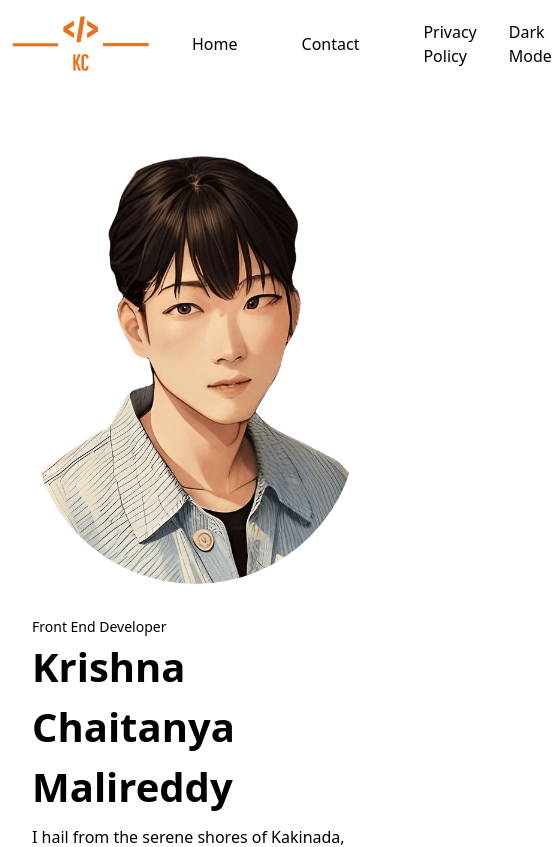
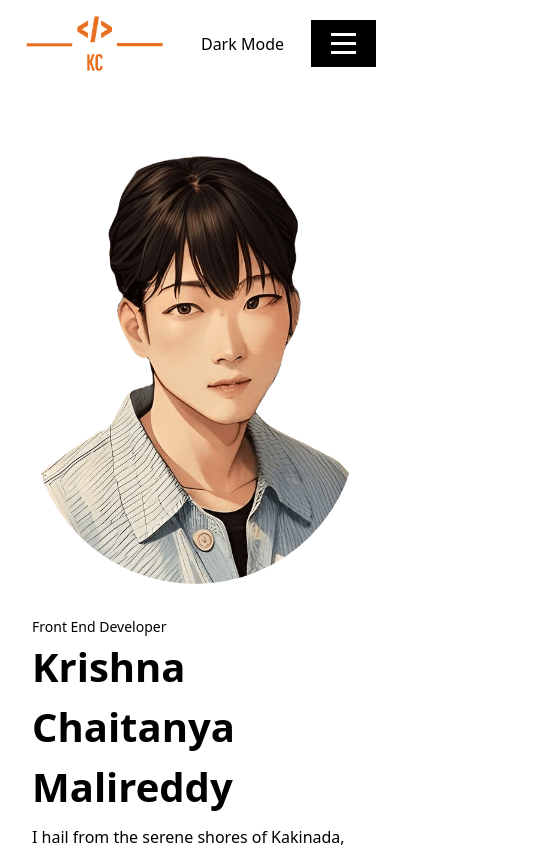
Before and after one commit to krishnamalireddy/krishnamalireddy.github.io, a React (Create React App) app: page / in a window 390 px wide. Shown: the top 847 px of the page, 552 px wide, since content can reach past the window. Built offline with nearby package versions, Linux system fonts and the light colour scheme.

Commit message:
added mobile menu

```diff
--- a/src/App.js
+++ b/src/App.js
@@ -1,8 +1,7 @@
 import React, { useState } from 'react';
 import Routeslink from './Pageroutes';
 import { BrowserRouter as Router } from 'react-router-dom';
-import Newtab from './Components/opennewtab.js';
-import { Link } from 'react-router-dom';
+import MobileNav from './Components/mobileview.js';
 import logo from './kc-logos/kc-logos.png';
 import DarkModeToggle from './darkmode';
 
@@ -19,23 +18,9 @@ function App() {
       <nav className="flex justify-around	align-middle items-center navbar background md:px-20">
         <div className="logo">
           <img src={logo} className="logo_kc max-w-[10rem]" alt="kc" />
-        </div>
-        <ul className="nav-list flex justify-between items-center align-middle">
-          <li className="px-8">
-            <Link to="/">Home</Link>
-          </li>
-          <li className="px-8">
-          <Link to="/contact/">
-              Contact
-            </Link>
-          </li>
-          <li className="px-8">
-            <Link to="/privacy-policy/">
-              Privacy Policy
-            </Link>
-          </li>
-        </ul>
-        <DarkModeToggle isDarkMode={isDarkMode} toggleDarkMode={toggleDarkMode} />
+        </div>        <DarkModeToggle isDarkMode={isDarkMode} toggleDarkMode={toggleDarkMode} />
+
+       <MobileNav />
       </nav>
       <Routeslink />
       <footer className="footer">
--- /dev/null
+++ b/src/Components/MobileNav.css
@@ -0,0 +1,72 @@
+
+
+/* Media Query for Mobile */
+@media screen and (max-width: 768px) {
+    /* Mobile Navigation Container */
+.mobile-nav {
+    display: flex;
+    align-items: center;
+    background-color: #000;
+    color: #fff;
+    padding: 10px 20px;
+    justify-content: space-between;
+  }
+
+  /* Menu Toggle Icon */
+  .menu-toggle {
+    display: none;
+    flex-direction: column;
+    cursor: pointer;
+  }
+
+  .bar {
+    width: 25px;
+    height: 3px;
+    background-color: #fff;
+    margin: 3px 0;
+  }
+
+  /* Navigation List */
+  .nav-list {
+    list-style: none;
+    display: flex;
+    margin: 0;
+    padding: 0;
+  }
+
+  .nav-list li {
+    margin-right: 20px;
+  }
+
+  .nav-list a {
+    text-decoration: none;
+    color: #fff;
+    transition: color 0.3s;
+  }
+
+  .nav-list a:hover {
+    color: #0074d9;
+  }
+  /* Display the menu toggle icon */
+  .menu-toggle {
+    display: flex;
+  }
+
+  /* Hide the navigation list by default */
+  .nav-list {
+    display: none;
+    flex-direction: column;
+    position: absolute;
+    top: 80px;
+    left: 0;
+    right: 0;
+    padding: 16px 24px;
+    background: #000;
+    height:100%
+  }
+
+  /* Show the navigation list when the menu is open */
+  .nav-list.active {
+    display: flex;
+  }
+}
--- /dev/null
+++ b/src/Components/mobileview.js
@@ -0,0 +1,44 @@
+import React, { useState } from 'react';
+import { Link } from 'react-router-dom';
+
+import './MobileNav.css'; // Import your CSS file
+
+function MobileNav() {
+  const [isMenuOpen, setIsMenuOpen] = useState(false);
+
+  const toggleMenu = () => {
+    setIsMenuOpen(!isMenuOpen);
+  };
+
+  // Function to close the menu
+  const closeMenu = () => {
+    setIsMenuOpen(false);
+  };
+
+  return (
+    <div className={`mobile-nav ${isMenuOpen ? 'active' : ''}`}>
+      <div className="menu-toggle" onClick={toggleMenu}>
+        <div className="bar"></div>
+        <div className="bar"></div>
+        <div className="bar"></div>
+      </div>
+      <ul className={`nav-list md:flex ${isMenuOpen ? 'active' : ''}`}>
+        <li className="px-8 py-4 md:py-0">
+          <Link to="/" onClick={closeMenu}>Home</Link>
+        </li>
+        <li className="px-8 py-4 md:py-0">
+          <Link to="/contact/" onClick={closeMenu}>
+            Contact
+          </Link>
+        </li>
+        <li className="px-8 py-4 md:py-0">
+          <Link to="/privacy-policy/" onClick={closeMenu}>
+            Privacy Policy
+          </Link>
+        </li>
+      </ul>
+    </div>
+  );
+}
+
+export default MobileNav;
```
